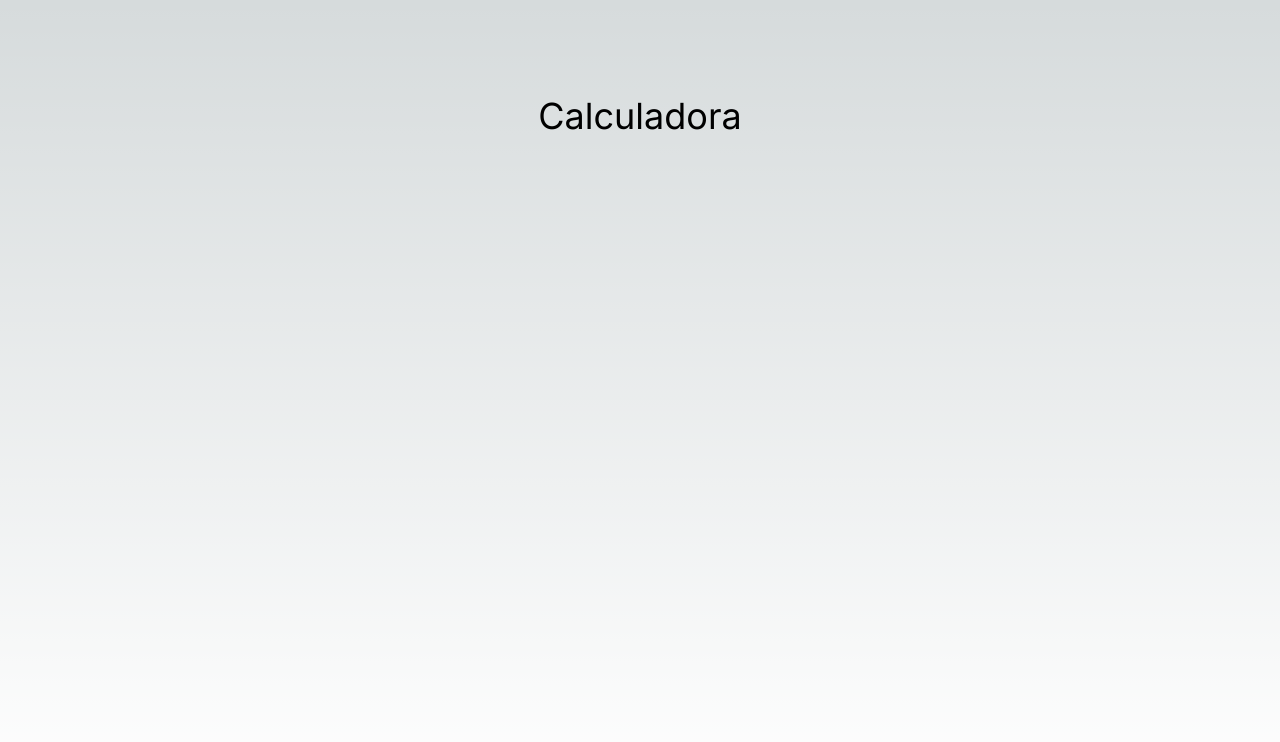
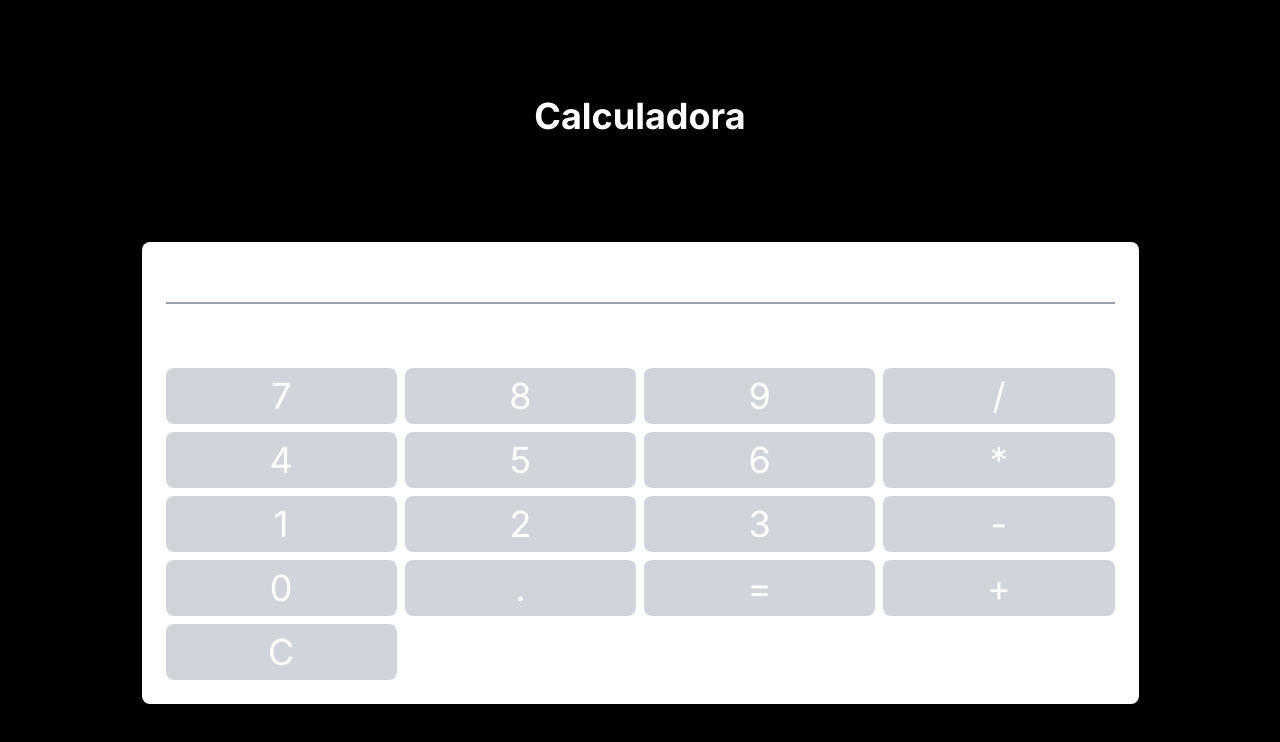
Before and after one commit to nel-eleven11/WEB-Lab7-Tests, a Next.js app: page / in a window 1280 px wide. Shown: the top 742 px of the page. Built offline with nearby package versions, Linux system fonts and the light colour scheme.

Commit message:
Feat: Basic calculator

```diff
--- a/src/app/globals.css
+++ b/src/app/globals.css
@@ -8,7 +8,7 @@
   --background-end-rgb: 255, 255, 255;
 }
 
-@media (prefers-color-scheme: dark) {
+@media (prefers-color-scheme: light) {
   :root {
     --foreground-rgb: 255, 255, 255;
     --background-start-rgb: 0, 0, 0;
--- a/src/app/layout.tsx
+++ b/src/app/layout.tsx
@@ -5,7 +5,7 @@ import "./globals.css";
 const inter = Inter({ subsets: ["latin"] });
 
 export const metadata: Metadata = {
-  title: "Create Next App",
+  title: "Laboratorio 7 Tests",
   description: "Generated by create next app",
 };
 
--- a/src/app/page.tsx
+++ b/src/app/page.tsx
@@ -1,9 +1,61 @@
-import Image from "next/image";
+'use client'
+import {useState} from "react"
 
 export default function Home() {
+  const [result, setResult] = useState<string>('')
+  const [operation, setOperation] = useState<string>('')
+
+  const handleButtonClick = (value: string) => {
+    if (value === '=') {
+      try {
+        const evalOperation = eval(operation).toString()
+        setResult(evalOperation)
+        setOperation(evalOperation)
+      } catch (error) {
+        setResult('error')
+      }
+    } else if (value === 'C') {
+      setResult('')
+      setOperation('')
+    } else {
+      setOperation((prevOperation) => prevOperation + value)
+    }
+  }
+
+  const buttons = [
+    '7', '8', '9', '/',
+    '4', '5', '6', '*',
+    '1', '2', '3', '-',
+    '0', '.', '=', '+',
+    'C'
+  ]
+
   return (
     <main className="flex min-h-screen flex-col items-center justify-between p-24">
-      <h1 className = "text-4xl font bold mb-10">Calculadora</h1>
+      <h1 className="text-4xl font-bold mb-10">Calculadora</h1>
+      <div className="bg-white p-6 rounded-lg shadow-lg">
+        <input type="text"
+          className="w-full mb-2 text-3xl border-b-2 border-gray-400 focus:outline-none"
+          value={operation}
+          readOnly
+        />
+        <input type="text"
+          className="w-full text-4xl font-bold mb-4 focus-outline"
+          value={result}
+          readOnly
+        />
+        <div className="grid grid-cols-4 gap-2">
+          {buttons.map((btn) => (
+            <button
+              key={btn}
+              className="text-4xl bg-gray-300 hover:bg-gray-400 rounded p-2 rounded-lg"
+              onClick={() => handleButtonClick(btn)}
+            >
+              {btn}
+            </button>
+          ))}
+        </div>
+      </div>
     </main>
-  );
+  )
 }
```
